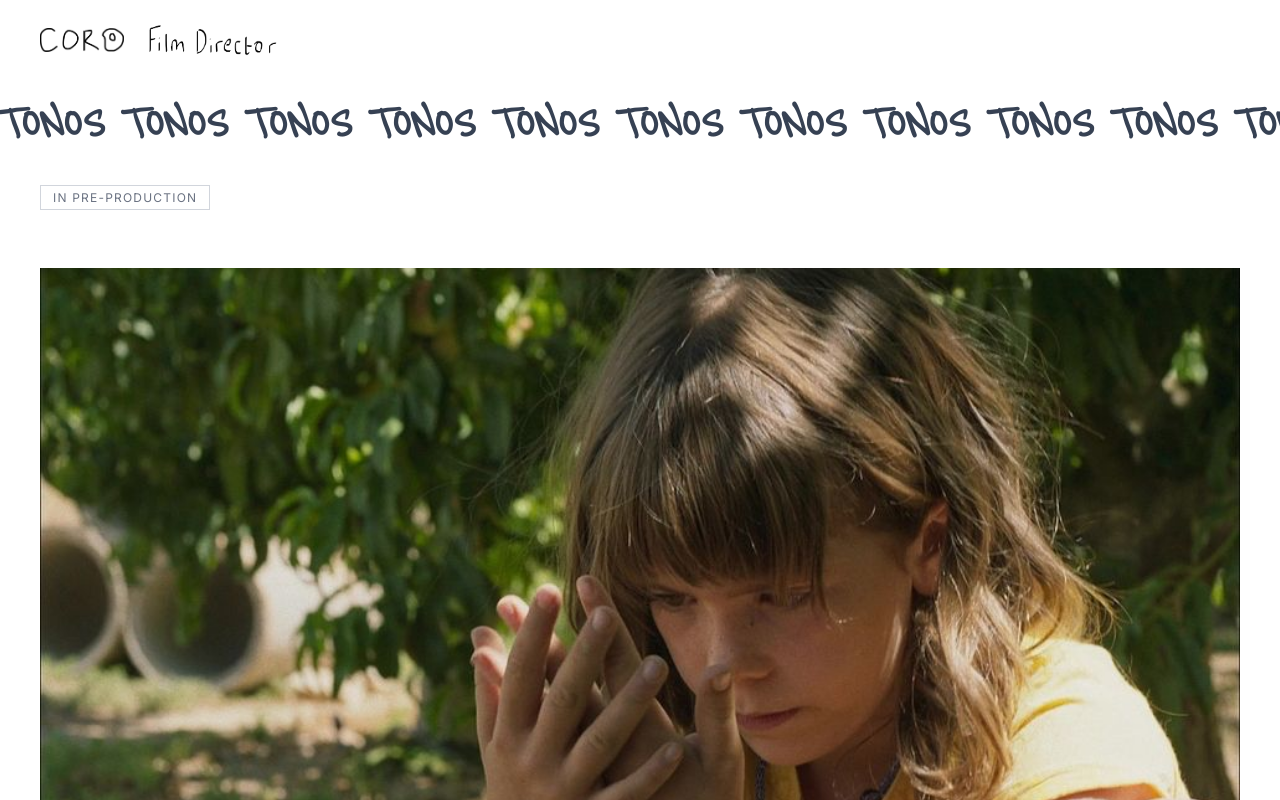
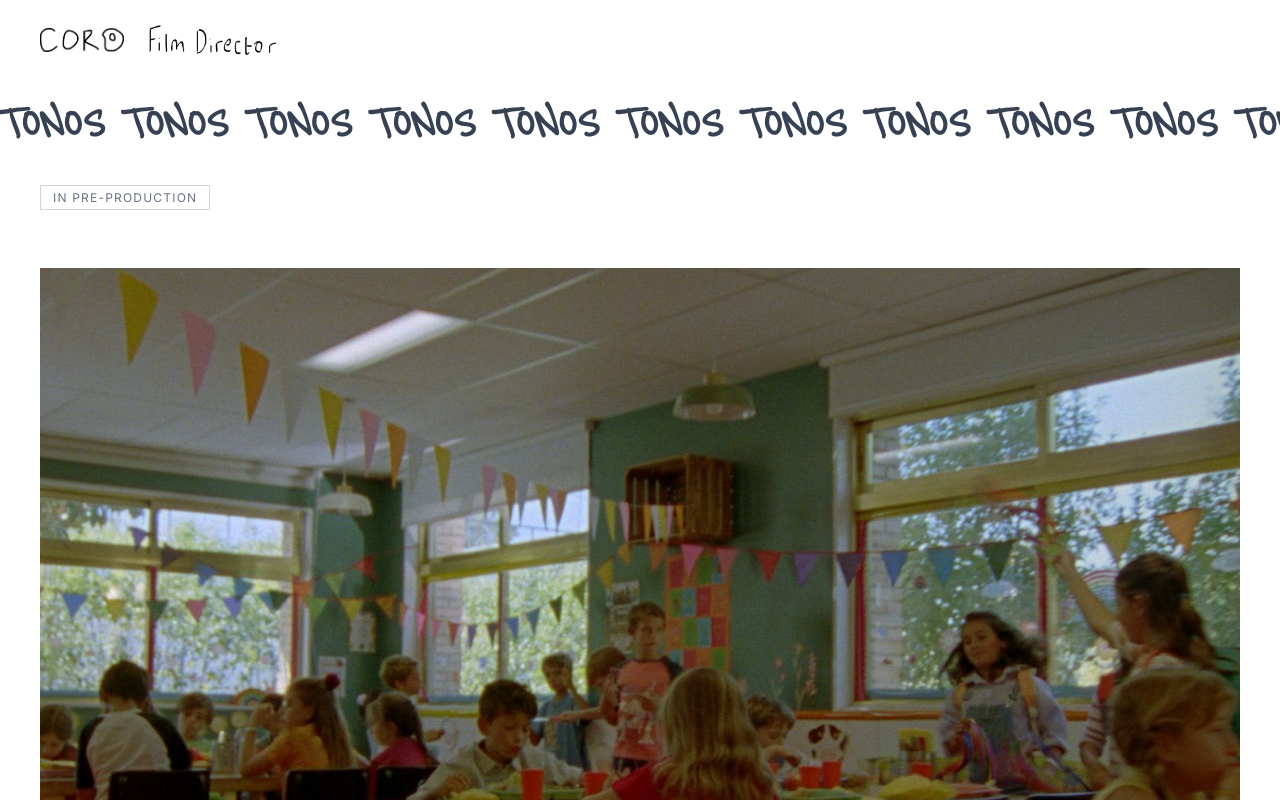
Before and after one commit to joehewett/coro, a React (Vite) app: page /director/tonos in a window 1280 px wide. Shown: the top 800 px of the page. Built offline with nearby package versions, Linux system fonts and the light colour scheme.

Commit message:
Use new classroom still on the Tonos project page
Co-Authored-By: Claude Opus 5.5 <noreply@anthropic.com>

```diff
--- a/src/components/projects/Tonos.tsx
+++ b/src/components/projects/Tonos.tsx
@@ -31,7 +31,7 @@ Visit the film's website: https://tonos.film`;
 
       credits={credits}
       description={description}
-      mainImage="/director/tonos.jpeg"
+      mainImage="/director/tonos-classroom.jpg"
       additionalInfo={additionalInfo}
       status="In Pre-Production"
     />
```
